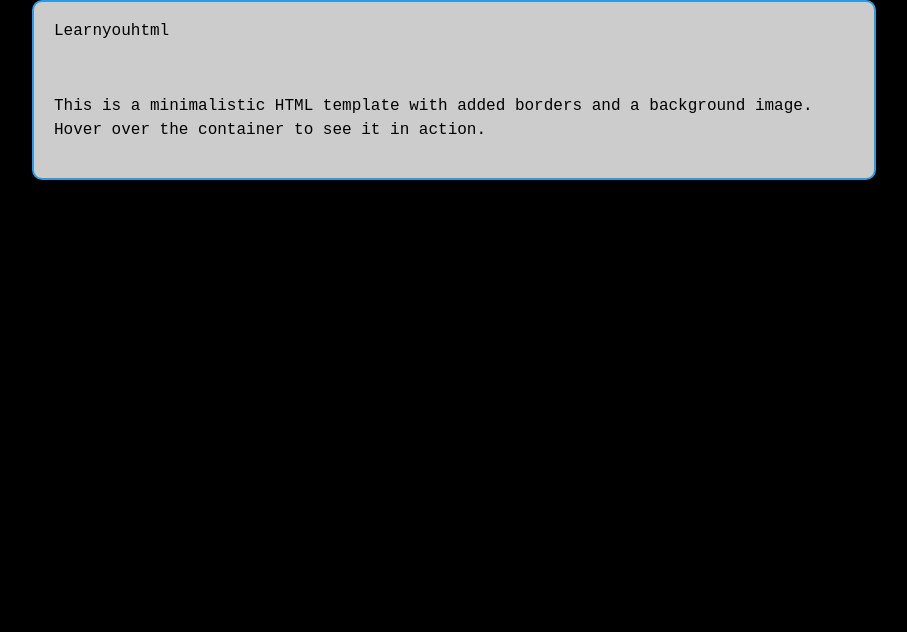
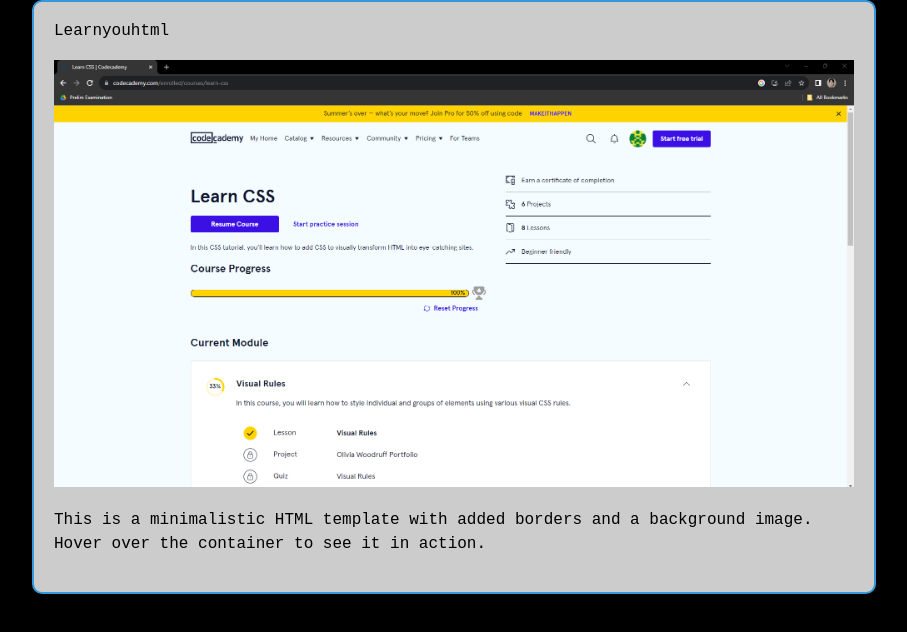
Before and after one commit to lnxexu/kcorpuz.github.io, a plain HTML site: page pages/css.html in a window 1280 px wide. Shown: the whole page, without its empty margins (186-1093 px from the left). Drawn offline with Linux system fonts and the light colour scheme; files that its build step writes are made by us from their sources.

Commit message:
Update css.html

```diff
--- a/pages/css.html
+++ b/pages/css.html
@@ -10,7 +10,7 @@
     <div class="container">
         <div id="title">Learnyouhtml</div>
         <div class="image-section">
-            <img src="./img/css.png" alt="">
+            <img src="/assets/img/css.png" alt="">
         </div>
         <p>This is a minimalistic HTML template with added borders and a background image. Hover over the container to see it in action.</p>
     </div>
```
